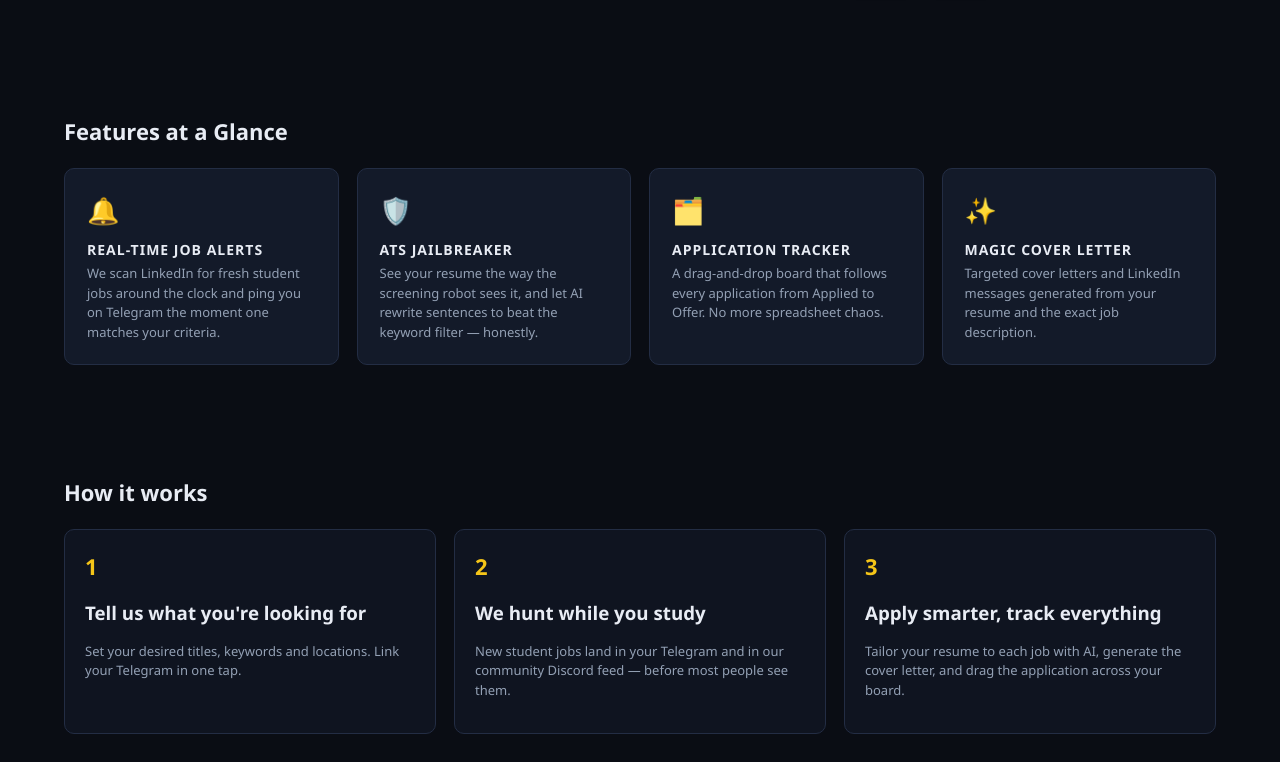
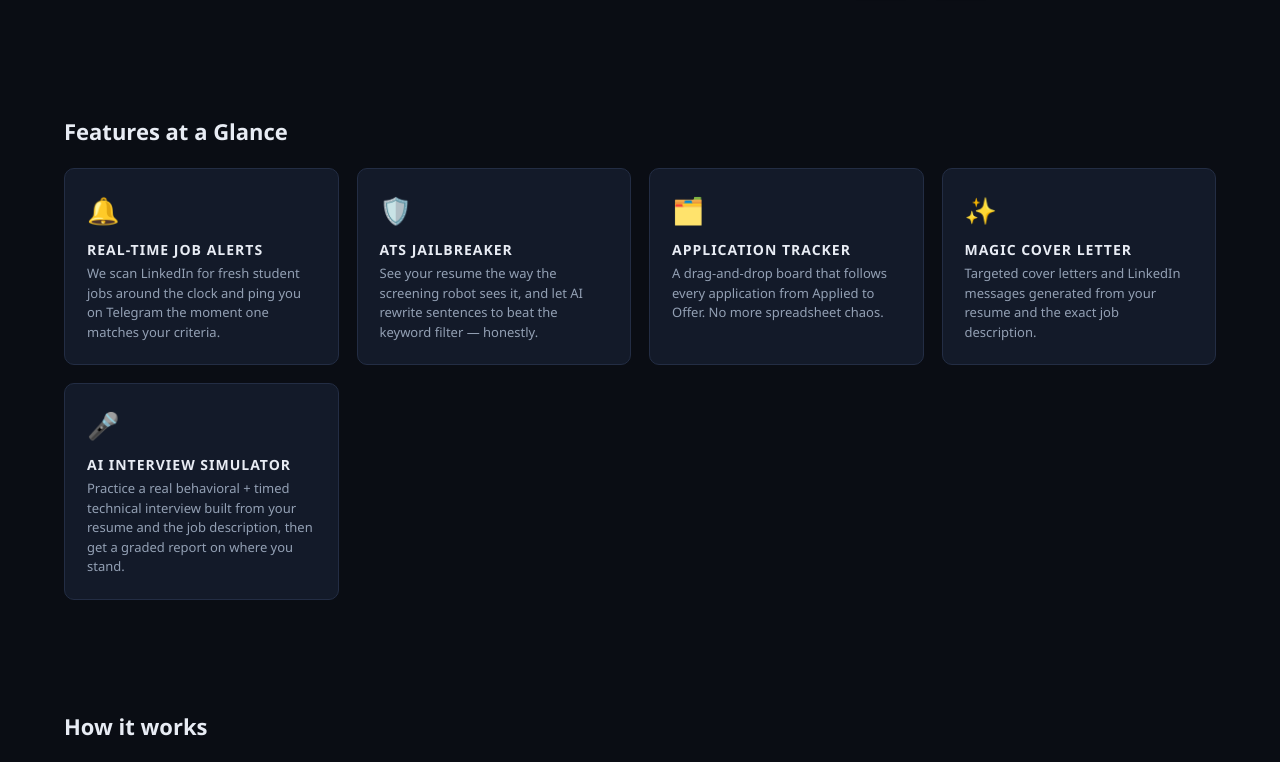
Before and after one commit to Royi15/Job-Search-Platform, a React (Vite) app in the folder frontend/: page / in a window 1280 px wide. Shown: the part 439-1201 px from the top of the page. Built offline with nearby package versions, Linux system fonts and the light colour scheme; no server answers.

Commit message:
Update home page

```diff
--- a/frontend/src/pages/Landing.tsx
+++ b/frontend/src/pages/Landing.tsx
@@ -20,6 +20,11 @@ const FEATURES = [
     icon: "✨",
     title: "Magic Cover Letter",
     text: "Targeted cover letters and LinkedIn messages generated from your resume and the exact job description.",
+  },
+  {
+    icon: "🎤",
+    title: "AI Interview Simulator",
+    text: "Practice a real behavioral + timed technical interview built from your resume and the job description, then get a graded report on where you stand.",
   },
 ];
 
```
